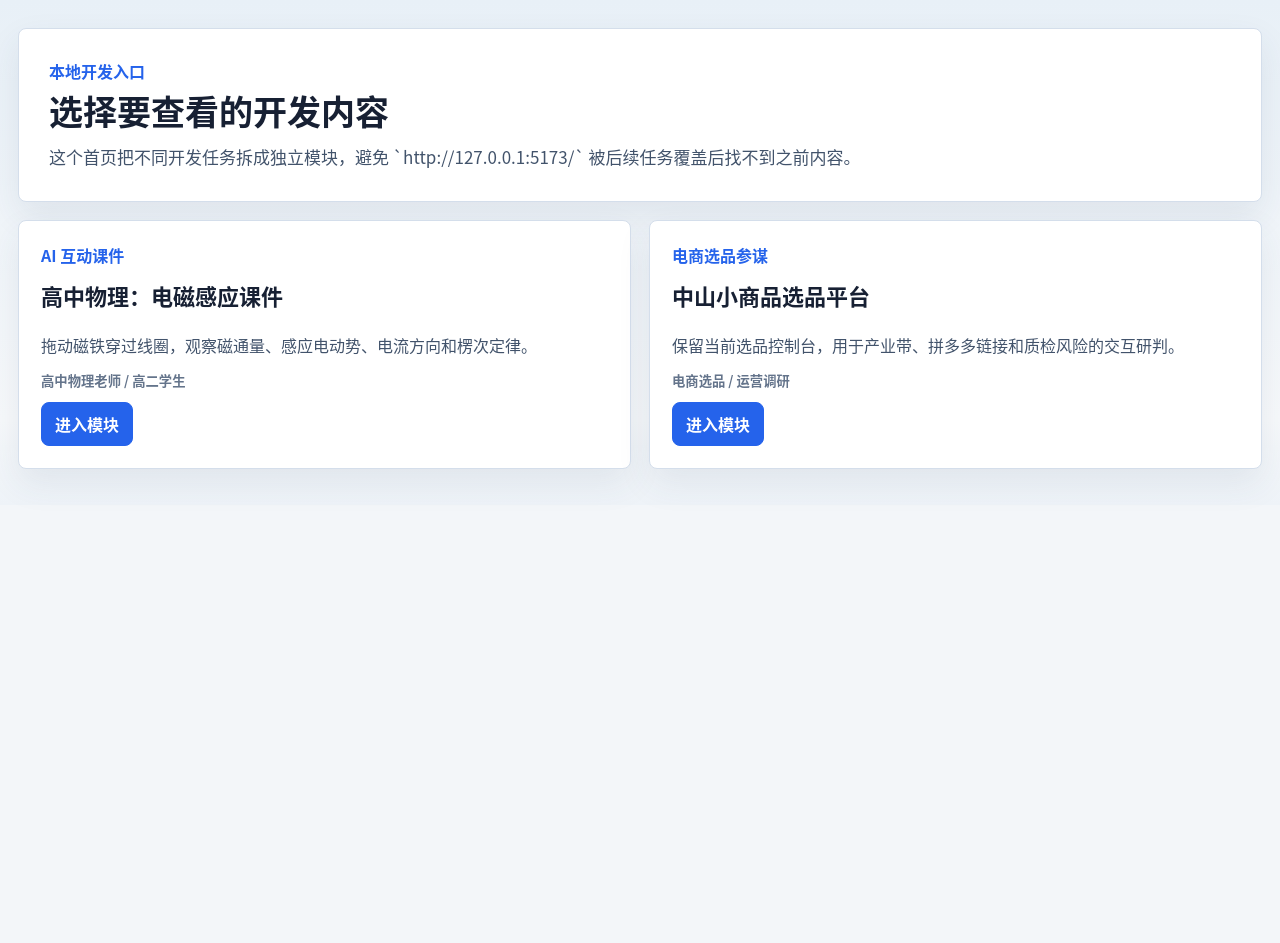
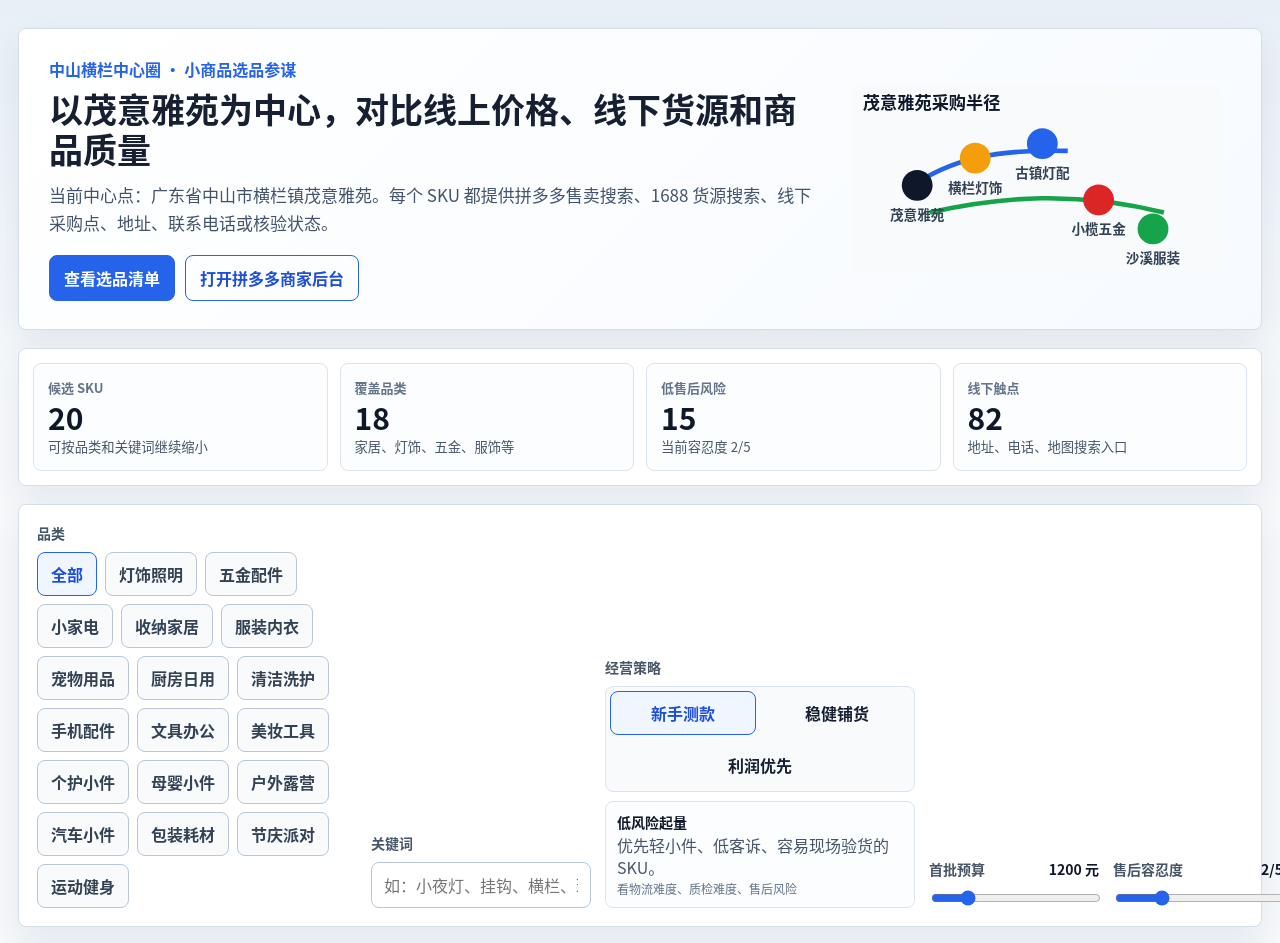
Before and after one commit to linaaxl/pdd-product-research-test, a React (Vite) app: page / in a window 1280 px wide. Shown: the top 943 px of the page. Before the commit the page ends 800 px from the top, so only its background shows below. Built offline with nearby package versions, Linux system fonts and the light colour scheme.

Commit message:
Focus product platform entry and strategy feedback

```diff
--- a/index.html
+++ b/index.html
@@ -3,7 +3,7 @@
   <head>
     <meta charset="UTF-8" />
     <meta name="viewport" content="width=device-width, initial-scale=1.0" />
-    <title>高中物理：电磁感应交互课件</title>
+    <title>中山小商品选品平台</title>
   </head>
   <body>
     <div id="root"></div>
--- a/src/App.tsx
+++ b/src/App.tsx
@@ -1,83 +1,5 @@
-import { useState } from 'react';
-import ElectromagneticInductionApp from './modules/electromagnetic-induction/ElectromagneticInductionApp';
 import ProductResearchApp from './modules/product-research/ProductResearchApp';
 
-type ModuleId = 'home' | 'electromagnetic-induction' | 'product-research';
-
-const moduleCards = [
-  {
-    id: 'electromagnetic-induction' as const,
-    title: '高中物理：电磁感应课件',
-    eyebrow: 'AI 互动课件',
-    description: '拖动磁铁穿过线圈，观察磁通量、感应电动势、电流方向和楞次定律。',
-    audience: '高中物理老师 / 高二学生',
-  },
-  {
-    id: 'product-research' as const,
-    title: '中山小商品选品平台',
-    eyebrow: '电商选品参谋',
-    description: '保留当前选品控制台，用于产业带、拼多多链接和质检风险的交互研判。',
-    audience: '电商选品 / 运营调研',
-  },
-];
-
 export default function App() {
-  const [activeModule, setActiveModule] = useState<ModuleId>(() => readInitialModule());
-  const openModule = (moduleId: ModuleId) => {
-    setActiveModule(moduleId);
-    window.location.hash = moduleId === 'home' ? '' : moduleId;
-  };
-
-  if (activeModule === 'electromagnetic-induction') {
-    return <ElectromagneticInductionApp onBack={() => openModule('home')} />;
-  }
-
-  if (activeModule === 'product-research') {
-    return (
-      <div>
-        <div className="module-backbar">
-          <button type="button" onClick={() => openModule('home')}>
-            返回入口
-          </button>
-        </div>
-        <ProductResearchApp />
-      </div>
-    );
-  }
-
-  return <HomePage onOpen={openModule} />;
+  return <ProductResearchApp />;
 }
-
-function HomePage({ onOpen }: { onOpen: (moduleId: ModuleId) => void }) {
-  return (
-    <main className="home-shell">
-      <section className="home-hero">
-        <p className="eyebrow">本地开发入口</p>
-        <h1>选择要查看的开发内容</h1>
-        <p className="lead">
-          这个首页把不同开发任务拆成独立模块，避免 `http://127.0.0.1:5173/` 被后续任务覆盖后找不到之前内容。
-        </p>
-      </section>
-
-      <section className="module-card-grid" aria-label="模块入口">
-        {moduleCards.map((card) => (
-          <article className="module-card" key={card.id}>
-            <span>{card.eyebrow}</span>
-            <h2>{card.title}</h2>
-            <p>{card.description}</p>
-            <small>{card.audience}</small>
-            <button type="button" onClick={() => onOpen(card.id)}>
-              进入模块
-            </button>
-          </article>
-        ))}
-      </section>
-    </main>
-  );
-}
-
-function readInitialModule(): ModuleId {
-  const hash = window.location.hash.replace('#', '');
-  if (hash === 'electromagnetic-induction' || hash === 'product-research') return hash;
-  return 'home';
-}
--- a/src/lib/productResearch.ts
+++ b/src/lib/productResearch.ts
@@ -1257,9 +1257,22 @@ export function filterProducts(
   });
 }
 
-export function buildFeedback(product: ProductIdea, budget: number, riskTolerance: number): string[] {
+export function buildFeedback(
+  product: ProductIdea,
+  budget: number,
+  riskTolerance: number,
+  mode: SellerMode = 'starter',
+): string[] {
   const feedback: string[] = [];
-  const score = scoreProduct(product).score;
+  const score = scoreProduct(product, mode).score;
+
+  if (mode === 'starter') {
+    feedback.push('当前按新手测款排序：优先低售后、易质检、轻物流，适合先跑标题和评价。');
+  } else if (mode === 'steady') {
+    feedback.push('当前按稳健铺货排序：优先需求稳定、货源近、可持续补货的 SKU。');
+  } else {
+    feedback.push('当前按利润优先排序：优先毛利空间和差异化，但要额外压住售后风险。');
+  }
 
   if (score >= 78) {
     feedback.push('建议进入首批测款池：供应链、拼多多低价心智和履约难度匹配度高。');
--- a/src/modules/product-research/ProductResearchApp.tsx
+++ b/src/modules/product-research/ProductResearchApp.tsx
@@ -22,6 +22,24 @@ const modeLabels: Record<SellerMode, string> = {
   starter: '新手测款',
   steady: '稳健铺货',
   margin: '利润优先',
+};
+
+const modeProfiles: Record<SellerMode, { title: string; description: string; focus: string }> = {
+  starter: {
+    title: '低风险起量',
+    description: '优先轻小件、低客诉、容易现场验货的 SKU。',
+    focus: '看物流难度、质检难度、售后风险',
+  },
+  steady: {
+    title: '稳定补货',
+    description: '优先需求稳定、供应链近、价格波动小的 SKU。',
+    focus: '看需求、货源匹配、持续补货',
+  },
+  margin: {
+    title: '利润空间',
+    description: '优先可做差异化包装、套装和溢价的 SKU。',
+    focus: '看毛利潜力、差异化、风险兜底',
+  },
 };
 
 const questionBank = [
@@ -92,7 +110,8 @@ export default function ProductResearchApp() {
   );
   const launchBudget = estimateLaunchBudget(selectedProducts);
   const topProduct = rankedProducts[0]?.product ?? productIdeas[0];
-  const topFeedback = buildFeedback(topProduct, budget, riskTolerance);
+  const topFeedback = buildFeedback(topProduct, budget, riskTolerance, mode);
+  const activeModeProfile = modeProfiles[mode];
   const dashboardStats = useMemo(
     () => [
       { label: '候选 SKU', value: `${rankedProducts.length}`, hint: '可按品类和关键词继续缩小' },
@@ -193,6 +212,11 @@ export default function ProductResearchApp() {
               </button>
             ))}
           </div>
+          <div className="mode-summary">
+            <strong>{activeModeProfile.title}</strong>
+            <span>{activeModeProfile.description}</span>
+            <small>{activeModeProfile.focus}</small>
+          </div>
         </div>
 
         <label className="slider-row">
@@ -249,7 +273,7 @@ export default function ProductResearchApp() {
 
       <section className="dashboard-grid">
         <aside className="insight-panel">
-          <p className="eyebrow">今日首推</p>
+          <p className="eyebrow">今日首推 · {modeLabels[mode]}</p>
           <h2>{topProduct.name}</h2>
           <ScoreMeter score={scoreProduct(topProduct, mode).score} />
           <div className="feedback-list">
--- a/src/styles.css
+++ b/src/styles.css
@@ -311,6 +311,31 @@ h3 {
   border-color: transparent;
   background: transparent;
   font-weight: 800;
+}
+
+.mode-summary {
+  display: grid;
+  gap: 3px;
+  border: 1px solid #dbe3ee;
+  border-radius: 8px;
+  background: #fbfdff;
+  padding: 10px 11px;
+}
+
+.mode-summary strong {
+  color: #0f172a;
+  font-size: 14px;
+}
+
+.mode-summary span,
+.mode-summary small {
+  color: #475569;
+  line-height: 1.35;
+}
+
+.mode-summary small {
+  color: #64748b;
+  font-size: 12px;
 }
 
 .search-box input {
```
Also changed, not shown: 1 other file (tests, documents, lock files or other folders).
